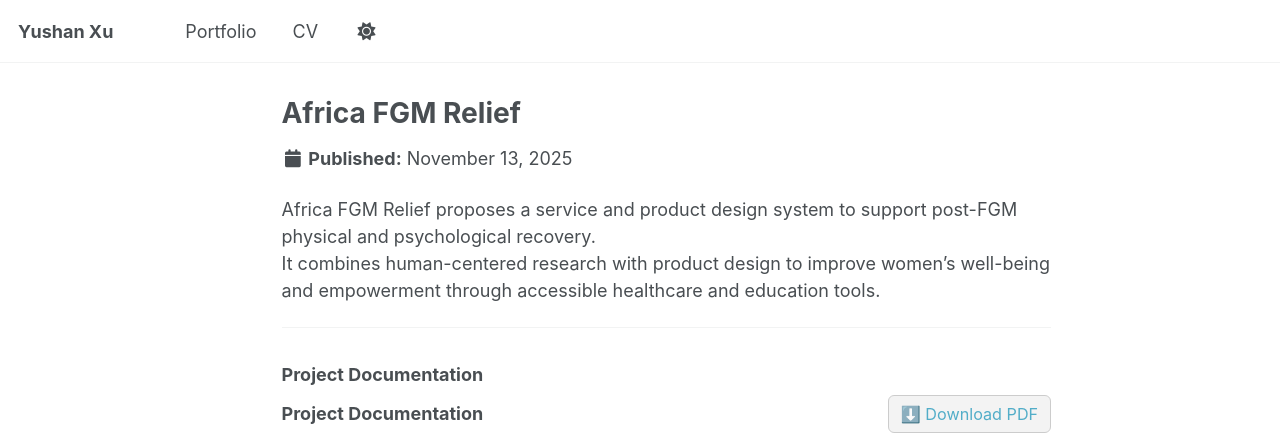
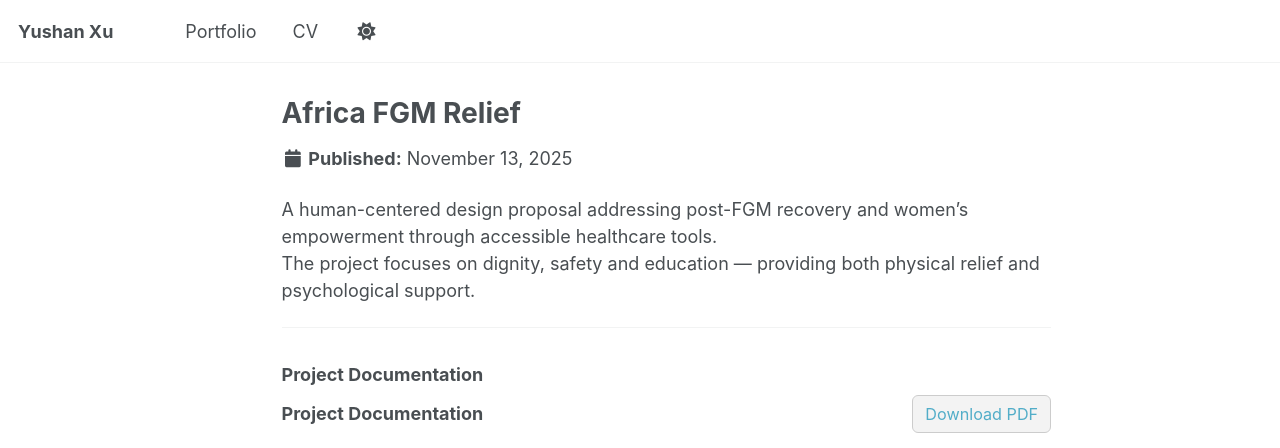
Before and after one commit to Yushan-Xu/Yushan-Xu.github.io, a Jekyll site: the page built from _portfolio/AfricaFGMRelief.md, in a window 1280 px wide and 900 px high, cut to the strip 0-448 px from the top of the window. Built offline with Jekyll 4.4.1, drawn with Linux system fonts in a browser that asks for light colours; a script that is not in the unit is left out.

Commit message:
Update AfricaFGMRelief.md

```diff
--- a/_portfolio/AfricaFGMRelief.md
+++ b/_portfolio/AfricaFGMRelief.md
@@ -3,17 +3,19 @@ layout: single
 title: "Africa FGM Relief"
 permalink: /_portfolio/AfricaFGMRelief/
 author_profile: false
+classes: wide
+order: 5
 ---
 
-Africa FGM Relief proposes a service and product design system to support post-FGM physical and psychological recovery.
-It combines human-centered research with product design to improve women’s well-being and empowerment through accessible healthcare and education tools.
+A human-centered design proposal addressing post-FGM recovery and women’s empowerment through accessible healthcare tools.
+The project focuses on dignity, safety and education — providing both physical relief and psychological support.
 
 ---
 
 ### Project Documentation
 <div style="display: flex; justify-content: space-between; align-items: center; margin-bottom: 1rem;">
   <h3 style="margin: 0;">Project Documentation</h3>
-  <a href="/files/Africa FGM Relief.pdf" download style="text-decoration: none; background: #f3f3f3; padding: 6px 12px; border-radius: 6px; font-size: 0.9rem; border: 1px solid #ccc;">⬇️ Download PDF</a>
+  <a href="/files/Africa FGM Relief.pdf" download style="text-decoration: none; background: #f3f3f3; padding: 6px 12px; border-radius: 6px; font-size: 0.9rem; border: 1px solid #ccc;">Download PDF</a>
 </div>
 
 <div style="border: 1px solid #ccc; border-radius: 8px; overflow: hidden; margin-top: 0.5rem; margin-bottom: 2rem;">
```
